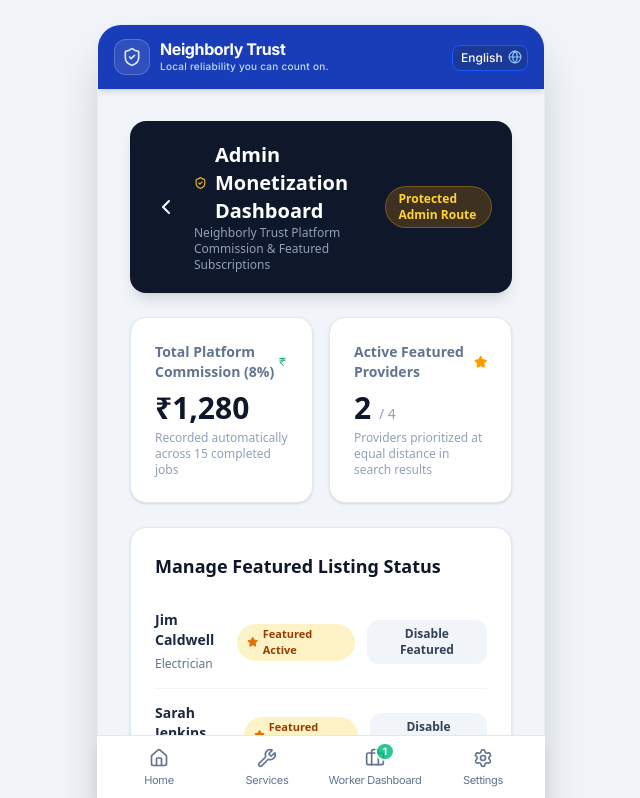
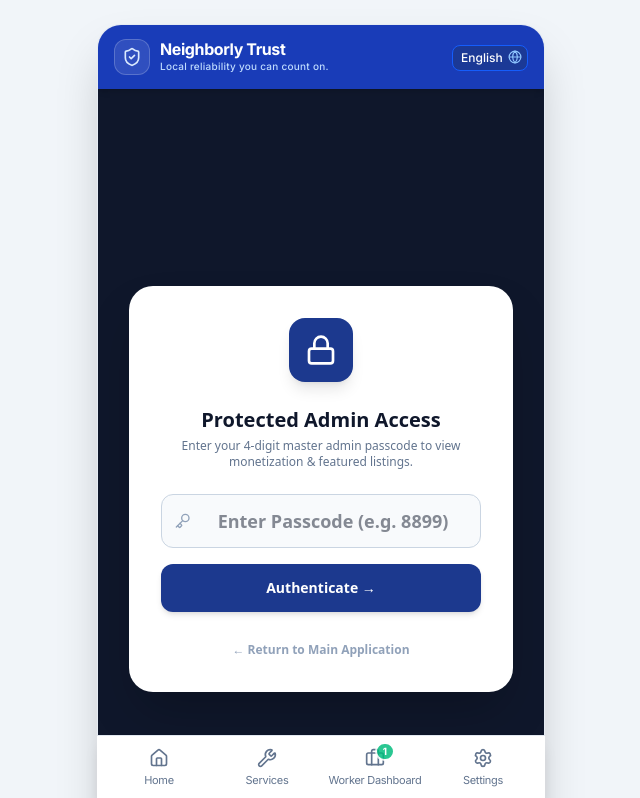
Before and after one commit to JeevanM26/neighborly-trust, a Next.js app: page /admin in a window 1280 px wide. Shown: the top 798 px of the page, without its empty margins (319-959 px from the left). Built offline with nearby package versions, Linux system fonts and the light colour scheme.

Commit message:
feat: added Admin PIN protection, Google OAuth sign-in button, and Android Play Store PWA manifest assets

```diff
--- a/src/app/admin/page.tsx
+++ b/src/app/admin/page.tsx
@@ -2,7 +2,7 @@
 
 import React, { useState } from 'react';
 import Link from 'next/link';
-import { ShieldCheck, IndianRupee, Star, ChevronLeft, CheckCircle2 } from 'lucide-react';
+import { ShieldCheck, IndianRupee, Star, ChevronLeft, Lock, Key } from 'lucide-react';
 import { formatINR } from '../../lib/commission';
 
 interface MockFeaturedProvider {
@@ -13,6 +13,10 @@ interface MockFeaturedProvider {
 }
 
 export default function AdminPage() {
+  const [authenticated, setAuthenticated] = useState(false);
+  const [pin, setPin] = useState('');
+  const [pinError, setPinError] = useState('');
+
   const [totalCommission, setTotalCommission] = useState(1280.00); // ₹1,280 collected
   const [totalBookingsCount, setTotalBookingsCount] = useState(15);
   const [providers, setProviders] = useState<MockFeaturedProvider[]>([
@@ -22,11 +26,65 @@ export default function AdminPage() {
     { id: '4', name: 'Meena Kulkarni', category: 'Home Clean', featured: false },
   ]);
 
+  const handlePinSubmit = (e: React.FormEvent) => {
+    e.preventDefault();
+    // Default Admin Passcode: 8899
+    if (pin === '8899' || pin === 'admin') {
+      setAuthenticated(true);
+      setPinError('');
+    } else {
+      setPinError('Incorrect Admin Passcode. Access denied.');
+    }
+  };
+
   const toggleFeatured = (id: string) => {
     setProviders((prev) =>
       prev.map((p) => (p.id === id ? { ...p, featured: !p.featured } : p))
     );
   };
+
+  if (!authenticated) {
+    return (
+      <div className="min-h-screen bg-slate-900 flex items-center justify-center p-4 font-sans">
+        <div className="bg-white rounded-3xl p-8 max-w-sm w-full shadow-2xl space-y-6 text-center">
+          <div className="w-16 h-16 bg-blue-900 rounded-2xl flex items-center justify-center mx-auto shadow-lg text-white">
+            <Lock className="w-8 h-8" />
+          </div>
+          <div>
+            <h1 className="text-xl font-extrabold text-slate-900">Protected Admin Access</h1>
+            <p className="text-xs text-slate-500 mt-1">Enter your 4-digit master admin passcode to view monetization & featured listings.</p>
+          </div>
+
+          <form onSubmit={handlePinSubmit} className="space-y-4">
+            <div className="relative">
+              <Key className="w-4 h-4 text-slate-400 absolute left-3.5 top-1/2 -translate-y-1/2" />
+              <input
+                type="password"
+                value={pin}
+                onChange={(e) => setPin(e.target.value)}
+                placeholder="Enter Passcode (e.g. 8899)"
+                maxLength={8}
+                required
+                className="w-full pl-10 pr-4 py-3 bg-slate-50 border border-slate-300 rounded-xl text-center font-bold text-lg focus:outline-none focus:ring-2 focus:ring-blue-900"
+              />
+            </div>
+            {pinError && <p className="text-xs font-bold text-red-600">{pinError}</p>}
+
+            <button
+              type="submit"
+              className="w-full py-3.5 rounded-xl bg-blue-900 hover:bg-blue-950 text-white font-bold text-sm shadow-md"
+            >
+              Authenticate →
+            </button>
+          </form>
+
+          <Link href="/" className="inline-block text-xs font-bold text-slate-400 hover:underline">
+            ← Return to Main Application
+          </Link>
+        </div>
+      </div>
+    );
+  }
 
   return (
     <div className="min-h-screen bg-slate-100 p-4 sm:p-8 font-sans">
@@ -44,9 +102,12 @@ export default function AdminPage() {
               <p className="text-xs text-slate-400">Neighborly Trust Platform Commission & Featured Subscriptions</p>
             </div>
           </div>
-          <span className="text-xs bg-amber-500/20 text-amber-300 border border-amber-400/30 px-3 py-1 rounded-full font-bold">
-            Protected Admin Route
-          </span>
+          <button
+            onClick={() => setAuthenticated(false)}
+            className="text-xs bg-red-500/20 text-red-300 border border-red-400/30 px-3 py-1 rounded-full font-bold hover:bg-red-500/30"
+          >
+            Lock Dashboard
+          </button>
         </div>
 
         {/* Financial Metrics Cards */}
--- a/src/app/page.tsx
+++ b/src/app/page.tsx
@@ -297,12 +297,29 @@ function CustomerLogin({ onLogin, goProvider, notify }: { onLogin: (phone: strin
           >
             Continue →
           </button>
-        </div>
 
-        <div className="mt-4 text-center">
-          <Link href="/admin" className="text-xs font-bold underline text-slate-500">
-            Go to Admin Monetization Dashboard (/admin)
-          </Link>
+          <div className="flex items-center gap-3 my-4">
+            <div className="h-px bg-slate-200 flex-1" />
+            <span className="text-xs text-slate-400 font-medium">or continue with</span>
+            <div className="h-px bg-slate-200 flex-1" />
+          </div>
+
+          <button
+            type="button"
+            onClick={async () => {
+              notify("Redirecting to Google Sign-In…");
+              await supabase.auth.signInWithOAuth({ provider: 'google' });
+            }}
+            className="w-full py-3 rounded-xl border border-slate-300 font-bold text-slate-700 hover:bg-slate-50 flex items-center justify-center gap-2 transition shadow-xs text-sm"
+          >
+            <svg className="w-4 h-4" viewBox="0 0 24 24">
+              <path fill="#4285F4" d="M22.56 12.25c0-.78-.07-1.53-.2-2.25H12v4.26h5.92c-.26 1.37-1.04 2.53-2.21 3.31v2.77h3.57c2.08-1.92 3.28-4.74 3.28-8.09z" />
+              <path fill="#34A853" d="M12 23c2.97 0 5.46-.98 7.28-2.66l-3.57-2.77c-.98.66-2.23 1.06-3.71 1.06-2.86 0-5.29-1.93-6.16-4.53H2.18v2.84C3.99 20.53 7.7 23 12 23z" />
+              <path fill="#FBBC05" d="M5.84 14.09c-.22-.66-.35-1.36-.35-2.09s.13-1.43.35-2.09V7.06H2.18C1.43 8.55 1 10.22 1 12s.43 3.45 1.18 4.94l2.85-2.22.81-.63z" />
+              <path fill="#EA4335" d="M12 5.38c1.62 0 3.06.56 4.21 1.64l3.15-3.15C17.45 2.09 14.97 1 12 1 7.7 1 3.99 3.47 2.18 7.06l3.66 2.84c.87-2.6 3.3-4.52 6.16-4.52z" />
+            </svg>
+            Sign in with Google
+          </button>
         </div>
       </div>
     </div>
```
Also changed, not shown: public/.well-known/assetlinks.json (added), public/manifest.json.
